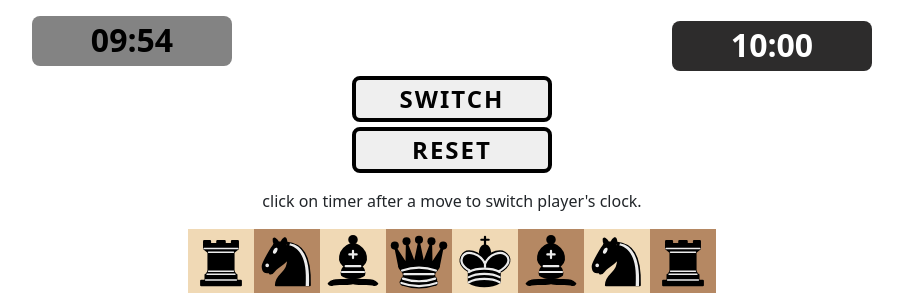
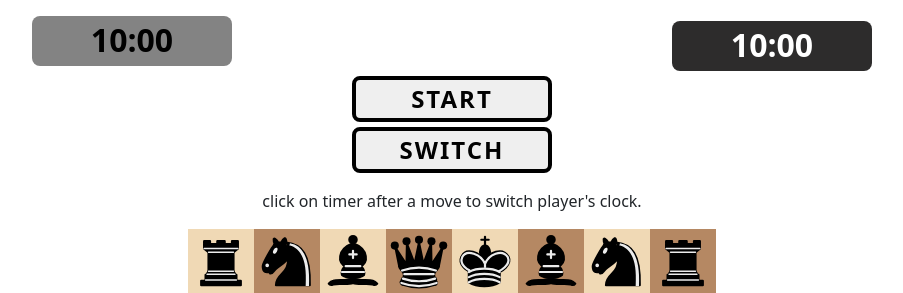
Before and after one commit to Pandabear1125/3308Project-12-6, a Node server app: template ProjectSourceCode/src/views/pages/game.hbs in a window 1280 px wide. Shown: the part 57-350 px from the top of the page, without its empty margins (188-1091 px from the left). Run offline with Node 20, Linux system fonts and the light colour scheme; the template is opened without the code that fills it, so the values that code supplies are empty; some libraries are stand-ins or nearby versions.

Commit message:
Timer countdown

```diff
--- a/ProjectSourceCode/src/views/pages/game.hbs
+++ b/ProjectSourceCode/src/views/pages/game.hbs
@@ -101,8 +101,8 @@
       </div>
 
       <div class="timer__buttons">
-        <button class="timer__start-bttn bttn" type="button" onclick="switchPlayer()">SWITCH</button>
-        <button class="timer__reset-bttn bttn" type="button" onclick="resetTimer()">RESET</button>
+        <button class="timer__start-bttn bttn" type="button" onclick="startTimer()">START</button>
+        <button class="timer__reset-bttn bttn" type="button" onclick="switchPlayer()">SWITCH</button>
       </div>
 
     </main>
@@ -173,8 +173,6 @@
       document.getElementById('sec1').innerText = padZero(sec1);
     }
 
-    // Start the timer when the page loads
-    startTimer();
   </script>
 
   </body>
```
